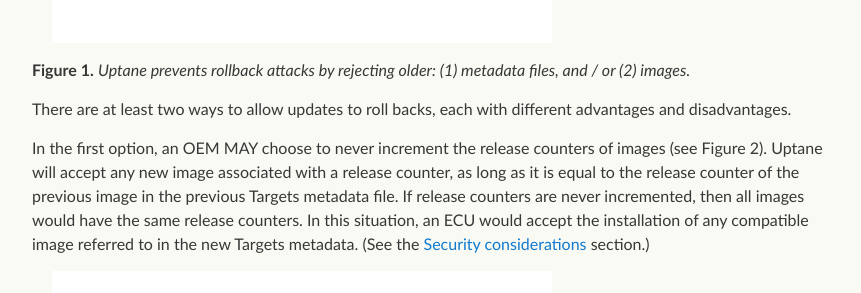
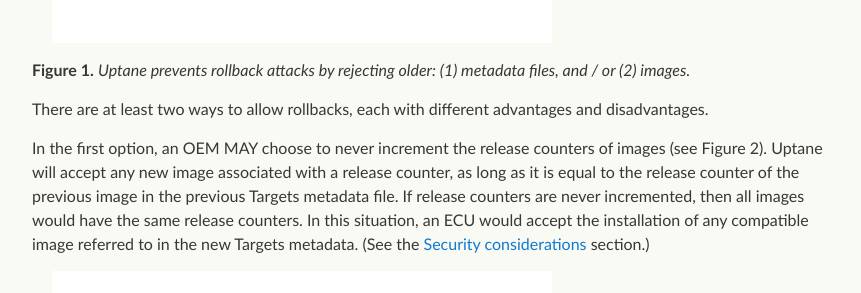
Before and after one commit to uptane/deployment-considerations, a Jekyll site: the page built from exceptional_operations.md, in a window 1280 px wide and 900 px high, scrolled down 859 px. Shown: the part 161-454 px from the top of the window, without its empty margins (208-1069 px from the left). Built offline with Jekyll 4.4.1, drawn with Linux system fonts in a browser that asks for light colours; our own code applies the rules of GitHub Pages for plain Markdown files.

Commit message:
Update exceptional_operations.md

```diff
--- a/exceptional_operations.md
+++ b/exceptional_operations.md
@@ -17,7 +17,7 @@ By default, Uptane does not allow updates to be rolled back and enforces this ac
 
 **Figure 1.** *Uptane prevents rollback attacks by rejecting older: (1) metadata files, and / or (2) images.*
 
-There are at least two ways to allow updates to roll backs, each with different advantages and disadvantages.
+There are at least two ways to allow rollbacks, each with different advantages and disadvantages.
 
 In the first option, an OEM MAY choose to never increment the release counters of images (see Figure 2). Uptane will accept any new image associated with a release counter, as long as it is equal to the release counter of the previous image in the previous Targets metadata file. If release counters are never incremented, then all images would have the same release counters. In this situation, an ECU would accept the installation of any compatible image referred to in the new Targets metadata. (See the [Security considerations](https://uptane.github.io/deployment-considerations/security_considerations.html) section.)
 
```
